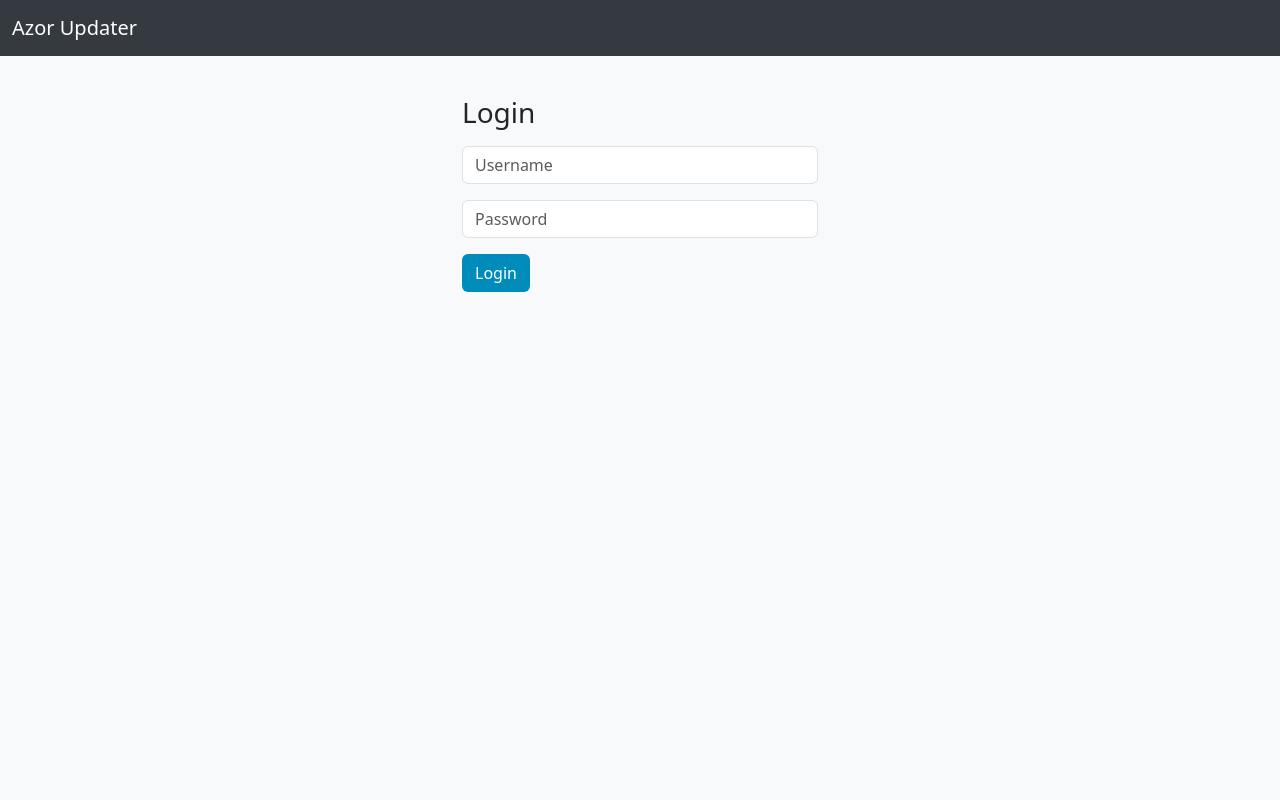
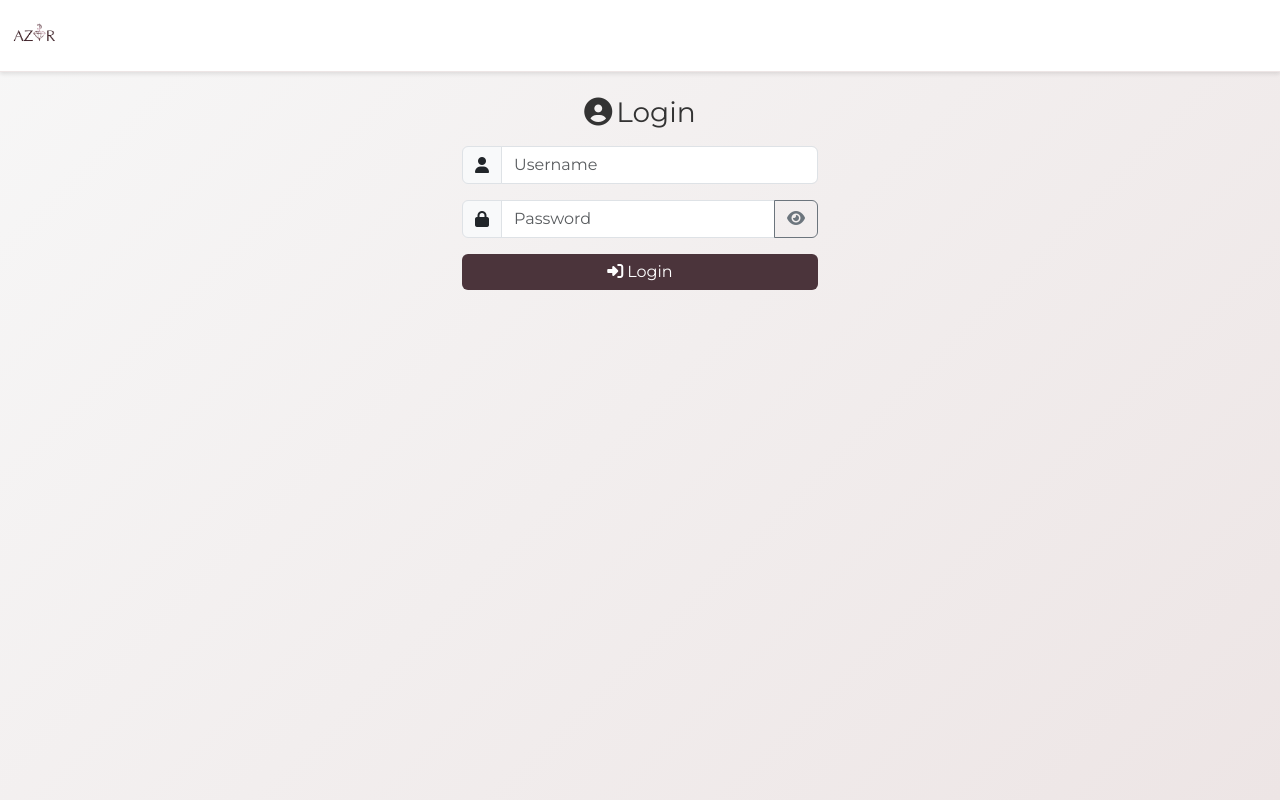
Before and after one commit to AGUENAOU-AYOUB/Azor-App, a Flask app: page /login in a window 1280 px wide. Run offline with Flask 3, Linux system fonts and the light colour scheme.

Commit message:
Add icons to login page

```diff
--- a/webapp/routes.py
+++ b/webapp/routes.py
@@ -67,6 +67,7 @@ def variant_updater():
     return render_template('variant.html', surcharges=surcharges)
 
 
+
 def stream_job(cmd):
     job_id = enqueue(cmd)
 
--- a/webapp/static/style.css
+++ b/webapp/static/style.css
@@ -1,23 +1,39 @@
 :root {
-    --primary-color: #b8860b;
-    --dark-color: #3b2c20;
-    --light-bg: #f9f8f6;
+    --primary-color: #4B343B;
+    --secondary-color: #6C5158;
+    --accent-color: #D4A3A6;
+    --highlight-color: #EDE5E5;
+    --neutral-dark: #333333;
+    --neutral-light: #F7F7F7;
 }
 
 body {
-    font-family: 'Poppins', 'Inter', sans-serif;
-    background: linear-gradient(135deg, var(--light-bg), #f0e8d9);
-    color: #212529;
+    font-family: 'Montserrat', 'Poppins', sans-serif;
+    background: linear-gradient(135deg, var(--neutral-light), var(--highlight-color));
+    color: var(--neutral-dark);
     min-height: 100vh;
 }
 
 .navbar {
     background: #ffffff;
     box-shadow: 0 2px 4px rgba(0, 0, 0, 0.1);
+    border-bottom: 1px solid var(--highlight-color);
 }
 
 .navbar-brand img {
-    height: 40px;
+    height: 45px;
+}
+
+.nav-link {
+    color: var(--primary-color) !important;
+}
+
+.nav-link:hover {
+    color: var(--secondary-color) !important;
+}
+
+.nav-link.active {
+    font-weight: 600;
 }
 
 .btn-brand {
@@ -25,6 +41,12 @@ body {
     border: none;
     color: #fff;
     transition: opacity 0.2s ease;
+}
+
+.btn-secondary {
+    background: var(--secondary-color);
+    border: none;
+    color: #fff;
 }
 
 .btn-brand:hover {
@@ -35,21 +57,25 @@ body {
     border: none;
     border-radius: 0.5rem;
     box-shadow: 0 2px 6px rgba(0, 0, 0, 0.05);
+    background: var(--highlight-color);
 }
 
 .service-card {
-    transition: transform 0.2s ease;
+    transition: transform 0.2s ease, box-shadow 0.2s ease;
 }
 
 .service-card:hover {
     transform: translateY(-5px);
+    box-shadow: 0 4px 8px rgba(0, 0, 0, 0.08);
 }
 
-.table thead {
-    background: var(--dark-color);
-    color: #fff;
+#log {
+    background: var(--highlight-color);
+    border: 1px solid rgba(0, 0, 0, 0.1);
+    border-radius: 0.25rem;
+    padding: 0.75rem;
 }
 
-.table-striped tbody tr:nth-of-type(odd) {
-    background-color: rgba(0, 0, 0, 0.02);
+.spinner-border.text-primary {
+    color: var(--primary-color);
 }
--- a/webapp/templates/base.html
+++ b/webapp/templates/base.html
@@ -4,21 +4,21 @@
     <meta charset="utf-8">
     <meta name="viewport" content="width=device-width, initial-scale=1">
     <link href="https://cdn.jsdelivr.net/npm/bootstrap@5.3.0/dist/css/bootstrap.min.css" rel="stylesheet">
+    <link href="https://fonts.googleapis.com/css2?family=Montserrat:wght@400;600&family=Poppins:wght@400;600&display=swap" rel="stylesheet">
+    <link rel="stylesheet" href="https://cdnjs.cloudflare.com/ajax/libs/font-awesome/6.5.0/css/all.min.css" integrity="sha512-9lw2gfbzXGBw64frtB54HuZk7sP6/Iex9jYYmZC9U1E4Yzmyd2zh1SeDsICoZ6irMIXgYYWf0iD98s+DAaYEiw==" crossorigin="anonymous" referrerpolicy="no-referrer" />
+    <link rel="stylesheet" href="{{ url_for('static', filename='style.css') }}">
     <title>Azor Price Updater</title>
-    <style>
-        body { background-color: #f8f9fa; }
-        .navbar { background-color: #343a40; }
-        .navbar-brand, .nav-link, .navbar-text { color: #fff !important; }
-        .nav-link.active { font-weight: bold; }
-        .btn-brand { background-color: #008cba; color: #fff; }
-        h3, h5 { margin-top: 1rem; }
-    </style>
 </head>
 <body>
 <nav class="navbar navbar-expand-lg">
   <div class="container-fluid">
-    <a class="navbar-brand" href="/">Azor Updater</a>
-    <div class="collapse navbar-collapse">
+    <a class="navbar-brand d-flex align-items-center" href="{{ url_for('main.home') }}">
+      <img src="{{ url_for('static', filename='assets/logo/473718710_1348387132818131_72892133825066643_n-removebg-preview_1.png') }}" alt="Azor logo" class="me-2">
+    </a>
+    <button class="navbar-toggler" type="button" data-bs-toggle="collapse" data-bs-target="#navbarNav">
+      <span class="navbar-toggler-icon"></span>
+    </button>
+    <div class="collapse navbar-collapse" id="navbarNav">
       {% if session.get('user') %}
       <ul class="navbar-nav me-auto mb-2 mb-lg-0">
         <li class="nav-item">
@@ -32,8 +32,13 @@
         </li>
       </ul>
       <ul class="navbar-nav ms-auto">
-        <li class="nav-item"><span class="navbar-text me-3">Logged in as {{ session['user'] }}</span></li>
-        <li class="nav-item"><a class="nav-link" href="{{ url_for('auth.logout') }}">Logout</a></li>
+        <li class="nav-item d-flex align-items-center me-3">
+          <i class="fa-solid fa-user me-1"></i>
+          <span class="navbar-text">{{ session['user'] }}</span>
+        </li>
+        <li class="nav-item">
+          <a class="nav-link" href="{{ url_for('auth.logout') }}"><i class="fa-solid fa-right-from-bracket me-1"></i>Logout</a>
+        </li>
       </ul>
       {% endif %}
     </div>
--- a/webapp/templates/login.html
+++ b/webapp/templates/login.html
@@ -2,18 +2,24 @@
 {% block content %}
 <div class="row justify-content-center">
   <div class="col-md-4">
-    <h3 class="mb-3">Login</h3>
+    <h3 class="mb-3 text-center"><i class="fa-solid fa-circle-user me-1"></i>Login</h3>
     <form method="post">
       <input type="hidden" name="csrf_token" value="{{ csrf_token() }}">
-      <div class="mb-3">
+      <div class="mb-3 input-group">
+        <span class="input-group-text"><i class="fa-solid fa-user"></i></span>
         <input class="form-control" type="text" name="username" placeholder="Username" required>
       </div>
-      <div class="mb-3">
-        <input class="form-control" type="password" name="password" placeholder="Password" required>
+      <div class="mb-3 input-group">
+        <span class="input-group-text"><i class="fa-solid fa-lock"></i></span>
+        <input class="form-control" id="password" type="password" name="password" placeholder="Password" required>
+        <button class="btn btn-outline-secondary" type="button" id="togglePass"><i class="fa-solid fa-eye"></i></button>
       </div>
       {% if error %}<div class="text-danger mb-2">{{ error }}</div>{% endif %}
-      <button class="btn btn-brand" type="submit">Login</button>
+      <button class="btn btn-brand w-100" type="submit"><i class="fa-solid fa-right-to-bracket me-1"></i>Login</button>
     </form>
   </div>
 </div>
 {% endblock %}
+{% block scripts %}
+<script src="{{ url_for('static', filename='script.js') }}"></script>
+{% endblock %}
```
Also changed, not shown: webapp/templates/home.html (+21 -6 lines), webapp/templates/percentage.html (+11 -7 lines), webapp/templates/variant.html (+4 -4 lines).
